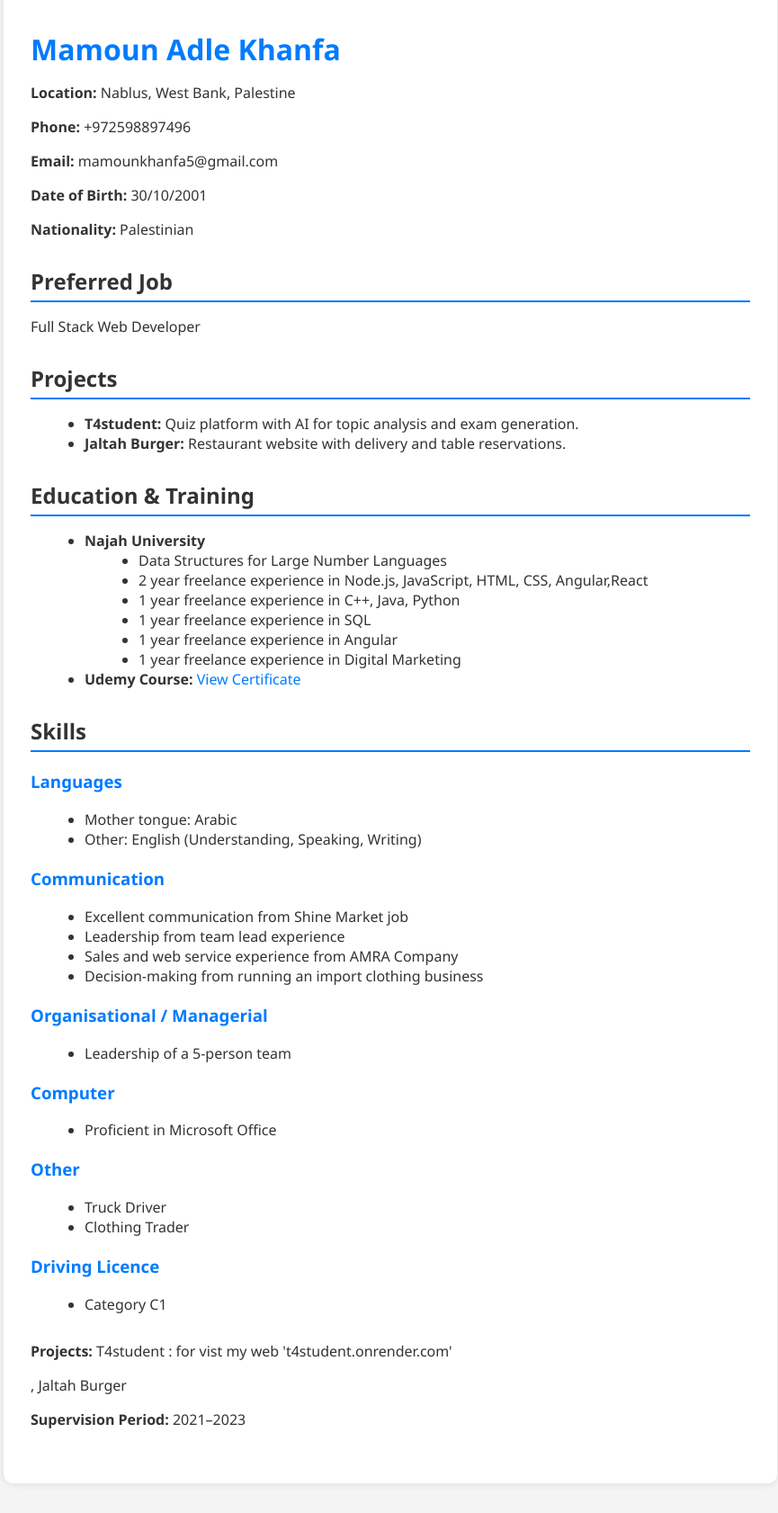
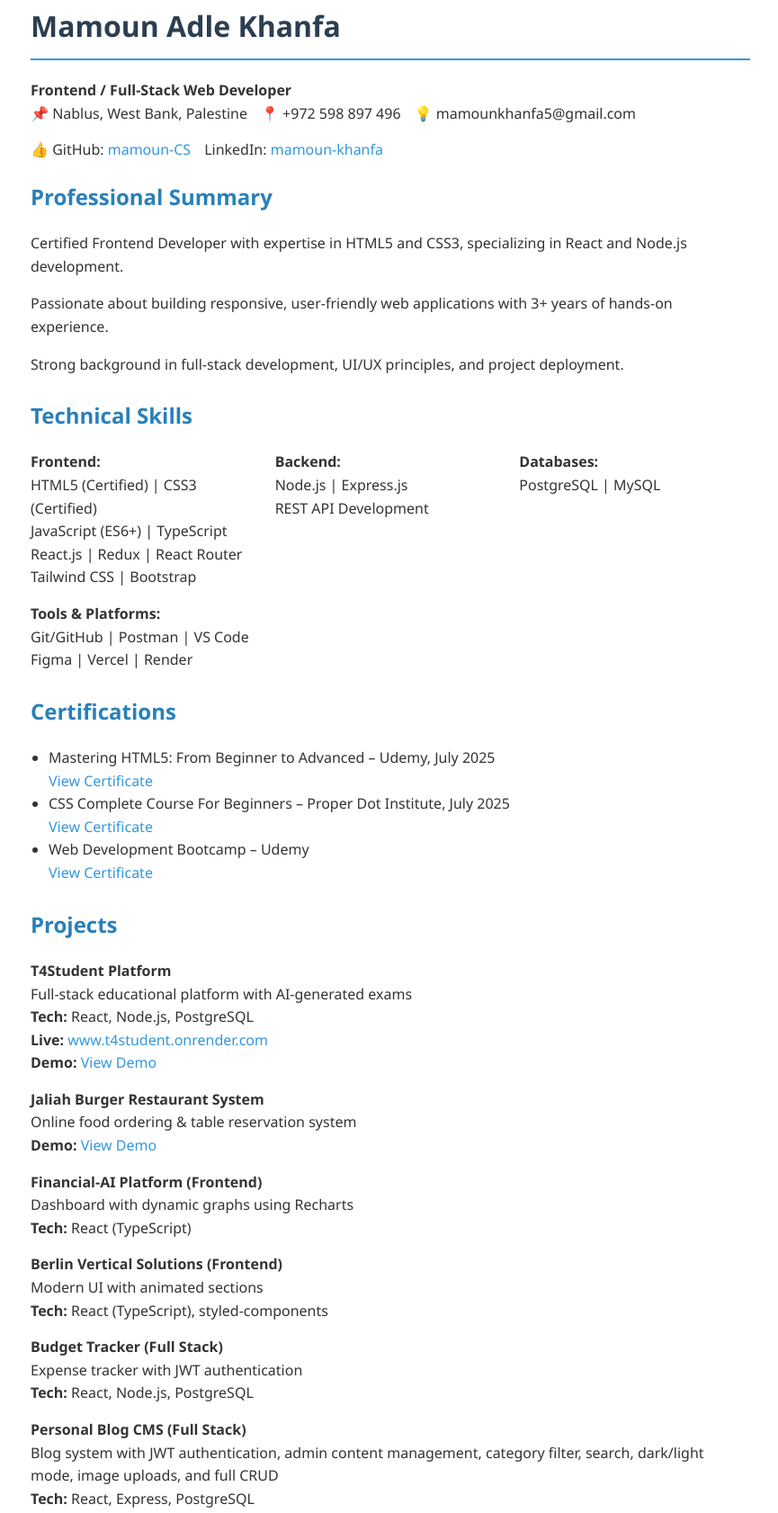
Before and after one commit to mamoun-CS/WEB-CS, a plain HTML site: page index.html in a window 1280 px wide. Shown: the part 38-1720 px from the top of the page at 90% size, without its empty margins (206-1071 px from the left). Drawn offline with Linux system fonts and the light colour scheme.

Commit message:
index.html

```diff
--- a/index.html
+++ b/index.html
@@ -1,95 +1,210 @@
 <!DOCTYPE html>
 <html lang="en">
 <head>
-  <meta charset="UTF-8" />
-  <meta name="viewport" content="width=device-width, initial-scale=1.0"/>
-  <title>Mamoun Adle Khanfa - CV</title>
-  <link rel="stylesheet" href="style.css"/>
+    <meta charset="UTF-8">
+    <meta name="viewport" content="width=device-width, initial-scale=1.0">
+    <title>Mamoun Khanfa - Resume</title>
+    <style>
+        body {
+            font-family: 'Segoe UI', Tahoma, Geneva, Verdana, sans-serif;
+            line-height: 1.6;
+            color: #333;
+            max-width: 800px;
+            margin: 0 auto;
+            padding: 20px;
+        }
+        h1 {
+            color: #2c3e50;
+            border-bottom: 2px solid #3498db;
+            padding-bottom: 10px;
+        }
+        h2 {
+            color: #2980b9;
+            margin-top: 20px;
+        }
+        .contact-info {
+            display: flex;
+            flex-wrap: wrap;
+            gap: 15px;
+            margin-bottom: 20px;
+        }
+        .section {
+            margin-bottom: 25px;
+        }
+        .skills-container {
+            display: flex;
+            flex-wrap: wrap;
+            gap: 15px;
+        }
+        .skill-category {
+            flex: 1;
+            min-width: 200px;
+        }
+        .project {
+            margin-bottom: 15px;
+        }
+        .project-title {
+            font-weight: bold;
+        }
+        a {
+            color: #3498db;
+            text-decoration: none;
+        }
+        a:hover {
+            text-decoration: underline;
+        }
+        ul {
+            padding-left: 20px;
+        }
+        @media print {
+            body {
+                font-size: 12pt;
+                padding: 0;
+            }
+            .no-print {
+                display: none;
+            }
+        }
+    </style>
 </head>
 <body>
-  <div class="cv-container">
-    <header>
-      <h1>Mamoun Adle Khanfa</h1>
-      <p><strong>Location:</strong> Nablus, West Bank, Palestine</p>
-      <p><strong>Phone:</strong> +972598897496 </p>
-      <p><strong>Email:</strong> mamounkhanfa5@gmail.com</p>
-      <p><strong>Date of Birth:</strong> 30/10/2001</p>
-      <p><strong>Nationality:</strong> Palestinian</p>
-    </header>
+    <h1>Mamoun Adle Khanfa</h1>
+    <div><strong>Frontend / Full-Stack Web Developer</strong></div>
 
-    <section>
-      <h2>Preferred Job</h2>
-      <p>Full Stack Web Developer</p>
-    </section>
+    <div class="contact-info">
+        <span>📌 Nablus, West Bank, Palestine</span>
+        <span>📍 +972 598 897 496</span>
+        <span>💡 mamounkhanfa5@gmail.com</span>
+        <span>👍 GitHub: <a href="https://github.com/mamoun-CS" target="_blank">mamoun-CS</a></span>
+        <span>LinkedIn: <a href="https://linkedin.com/in/mamoun-khanfa-178717349/" target="_blank">mamoun-khanfa</a></span>
+    </div>
 
-    <section>
-      <h2>Projects</h2>
-      <ul>
-        <li><strong>T4student:</strong> Quiz platform with AI for topic analysis and exam generation.</li>
-        <li><strong>Jaltah Burger:</strong> Restaurant website with delivery and table reservations.</li>
-      </ul>
-    </section>
+    <div class="section">
+        <h2>Professional Summary</h2>
+        <p>Certified Frontend Developer with expertise in HTML5 and CSS3, specializing in React and Node.js development.</p>
+        <p>Passionate about building responsive, user-friendly web applications with 3+ years of hands-on experience.</p>
+        <p>Strong background in full-stack development, UI/UX principles, and project deployment.</p>
+    </div>
 
-    <section>
-      <h2>Education & Training</h2>
-      <ul>
-        <li><strong>Najah University</strong>
-          <ul>
-            <li>Data Structures for Large Number Languages</li>
-            <li>2 year freelance experience in Node.js, JavaScript, HTML, CSS, Angular,React</li>
-            <li>1 year freelance experience in C++, Java, Python</li>
-            <li>1 year freelance experience in SQL</li>
-             <li>1 year freelance experience in Angular</li>
-            <li>1 year freelance experience in Digital Marketing</li>
-          </ul>
-        </li>
-        <li><strong>Udemy Course:</strong> <a href="https://udemy-certificate.s3.amazonaws.com/image/UC-fc80116e-557c-409b-95f2-e76caecff381.jpg" target="_blank">View Certificate</a></li>
-      </ul>
-    </section>
+    <div class="section">
+        <h2>Technical Skills</h2>
+        <div class="skills-container">
+            <div class="skill-category">
+                <strong>Frontend:</strong><br>
+                HTML5 (Certified) | CSS3 (Certified)<br>
+                JavaScript (ES6+) | TypeScript<br>
+                React.js | Redux | React Router<br>
+                Tailwind CSS | Bootstrap
+            </div>
+            <div class="skill-category">
+                <strong>Backend:</strong><br>
+                Node.js | Express.js<br>
+                REST API Development
+            </div>
+            <div class="skill-category">
+                <strong>Databases:</strong><br>
+                PostgreSQL | MySQL
+            </div>
+            <div class="skill-category">
+                <strong>Tools & Platforms:</strong><br>
+                Git/GitHub | Postman | VS Code<br>
+                Figma | Vercel | Render
+            </div>
+        </div>
+    </div>
 
-    <section>
-      <h2>Skills</h2>
-      <h3>Languages</h3>
-      <ul>
-        <li>Mother tongue: Arabic</li>
-        <li>Other: English (Understanding, Speaking, Writing)</li>
-      </ul>
+    <div class="section">
+        <h2>Certifications</h2>
+        <ul>
+            <li>Mastering HTML5: From Beginner to Advanced – Udemy, July 2025<br>
+                <a href="https://udemy-certificate.s3.amazonaws.com/pdf/UC-6f4a6152-759b-4dc8-be36-2ad5465a393a.pdf" target="_blank">View Certificate</a>
+            </li>
+            <li>CSS Complete Course For Beginners – Proper Dot Institute, July 2025<br>
+                <a href="https://udemy-certificate.s3.amazonaws.com/pdf/UC-7637c736-03c1-4637-9302-bbef43e35a20.pdf" target="_blank">View Certificate</a>
+            </li>
+            <li>Web Development Bootcamp – Udemy<br>
+                <a href="https://udemy-certificate.s3.amazonaws.com/pdf/UC-fc80116e-557c-409b-95f2-e76caecff381.pdf" target="_blank">View Certificate</a>
+            </li>
+        </ul>
+    </div>
 
-      <h3>Communication</h3>
-      <ul>
-        <li>Excellent communication from Shine Market job</li>
-        <li>Leadership from team lead experience</li>
-        <li>Sales and web service experience from AMRA Company</li>
-        <li>Decision-making from running an import clothing business</li>
-      </ul>
+    <div class="section">
+        <h2>Projects</h2>
+        <div class="project">
+            <div class="project-title">T4Student Platform</div>
+            <div>Full-stack educational platform with AI-generated exams</div>
+            <div><strong>Tech:</strong> React, Node.js, PostgreSQL</div>
+            <div><strong>Live:</strong> <a href="http://www.t4student.onrender.com/" target="_blank">www.t4student.onrender.com</a></div>
+            <div><strong>Demo:</strong> <a href="https://drive.google.com/file/d/1Q4ZGJA0_osab2kfMe3dywV3CHofkAyOs/view" target="_blank">View Demo</a></div>
+        </div>
 
-      <h3>Organisational / Managerial</h3>
-      <ul>
-        <li>Leadership of a 5-person team</li>
-      </ul>
+        <div class="project">
+            <div class="project-title">Jaliah Burger Restaurant System</div>
+            <div>Online food ordering & table reservation system</div>
+            <div><strong>Demo:</strong> <a href="https://drive.google.com/file/d/1-jiC15mHjvFqpHhZGpuKnNJevKdTUFII/view" target="_blank">View Demo</a></div>
+        </div>
 
-      <h3>Computer</h3>
-      <ul>
-        <li>Proficient in Microsoft Office</li>
-      </ul>
+        <div class="project">
+            <div class="project-title">Financial-AI Platform (Frontend)</div>
+            <div>Dashboard with dynamic graphs using Recharts</div>
+            <div><strong>Tech:</strong> React (TypeScript)</div>
+        </div>
 
-      <h3>Other</h3>
-      <ul>
-        <li>Truck Driver</li>
-        <li>Clothing Trader</li>
-      </ul>
+        <div class="project">
+            <div class="project-title">Berlin Vertical Solutions (Frontend)</div>
+            <div>Modern UI with animated sections</div>
+            <div><strong>Tech:</strong> React (TypeScript), styled-components</div>
+        </div>
 
-      <h3>Driving Licence</h3>
-      <ul>
-        <li>Category C1</li>
-      </ul>
-    </section>
+        <div class="project">
+            <div class="project-title">Budget Tracker (Full Stack)</div>
+            <div>Expense tracker with JWT authentication</div>
+            <div><strong>Tech:</strong> React, Node.js, PostgreSQL</div>
+        </div>
 
-    <footer>
-      <p><strong>Projects:</strong> T4student : for vist my web 't4student.onrender.com'</p><p>, Jaltah Burger</p>
+        <div class="project">
+            <div class="project-title">Personal Blog CMS (Full Stack)</div>
+            <div>Blog system with JWT authentication, admin content management, category filter, search, dark/light mode, image uploads, and full CRUD</div>
+            <div><strong>Tech:</strong> React, Express, PostgreSQL</div>
+        </div>
+    </div>
 
-      <p><strong>Supervision Period:</strong> 2021–2023</p>
-    </footer>
-  </div>
+    <div class="section">
+        <h2>Education</h2>
+        <div><strong>Bachelor's Degree in Computer Science</strong></div>
+        <div>An-Najah National University, Nablus</div>
+        <div>2019–2023</div>
+        <div><strong>Key Courses:</strong> Data Structures, Algorithms, Software Engineering</div>
+    </div>
+
+    <div class="section">
+        <h2>Languages</h2>
+        <ul>
+            <li>Arabic (Native)</li>
+            <li>English (Intermediate – Reading, Writing, Speaking)</li>
+        </ul>
+    </div>
+
+    <div class="section">
+        <h2>Soft Skills</h2>
+        <ul>
+            <li>Team Leadership (Managed 5+ member teams)</li>
+            <li>Problem Solving | Critical Thinking</li>
+            <li>Sales & Marketing Experience</li>
+            <li>Entrepreneurial Mindset</li>
+        </ul>
+    </div>
+
+    <div class="section">
+        <h2>Additional Experience</h2>
+        <ul>
+            <li>Commercial Vehicle Driver (Category C1 License)</li>
+            <li>Clothing Trader</li>
+        </ul>
+    </div>
+
+    <div class="no-print" style="text-align: center; margin-top: 30px; color: #666;">
+        Last updated: July 2025
+    </div>
 </body>
 </html>
```
